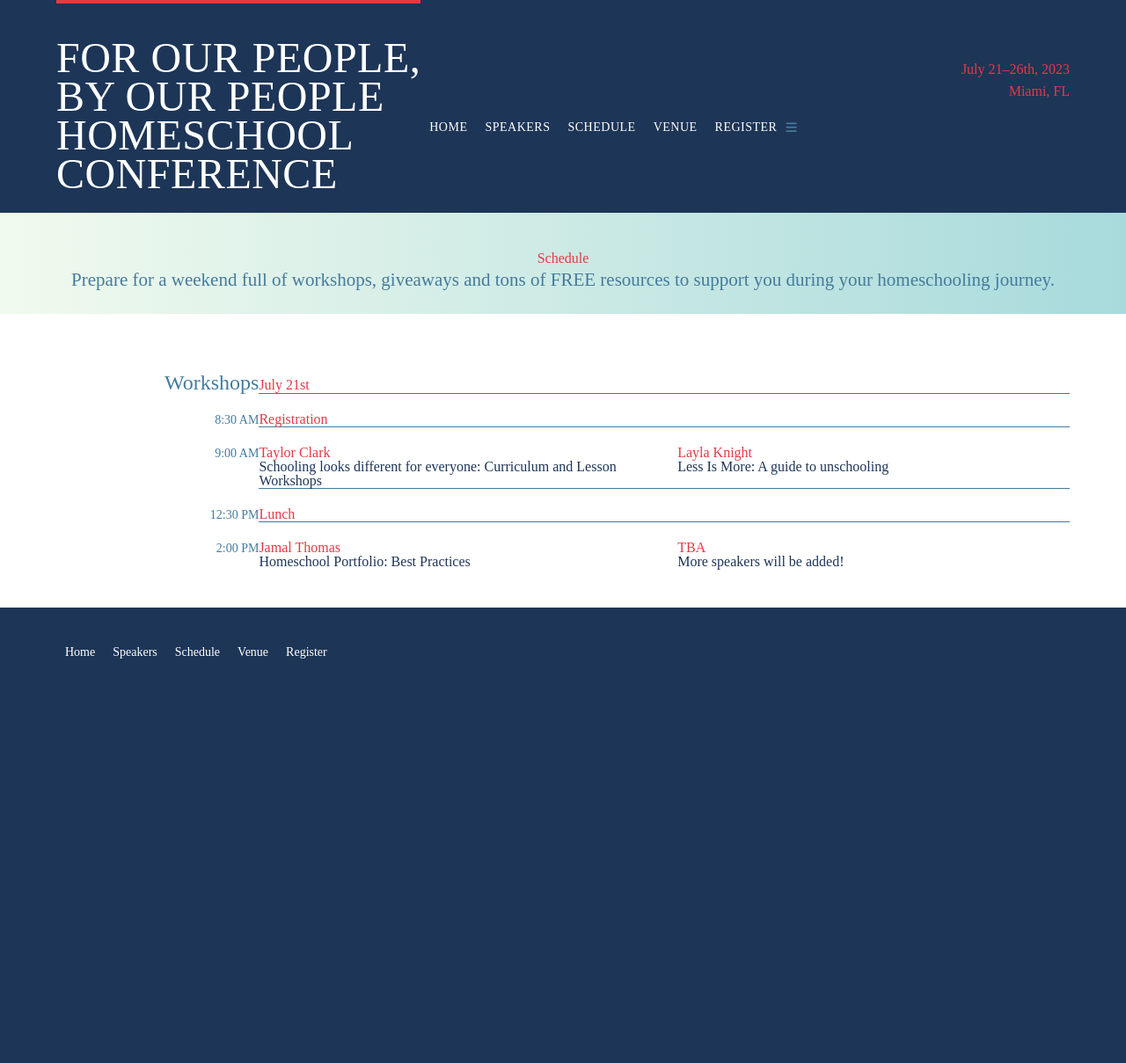
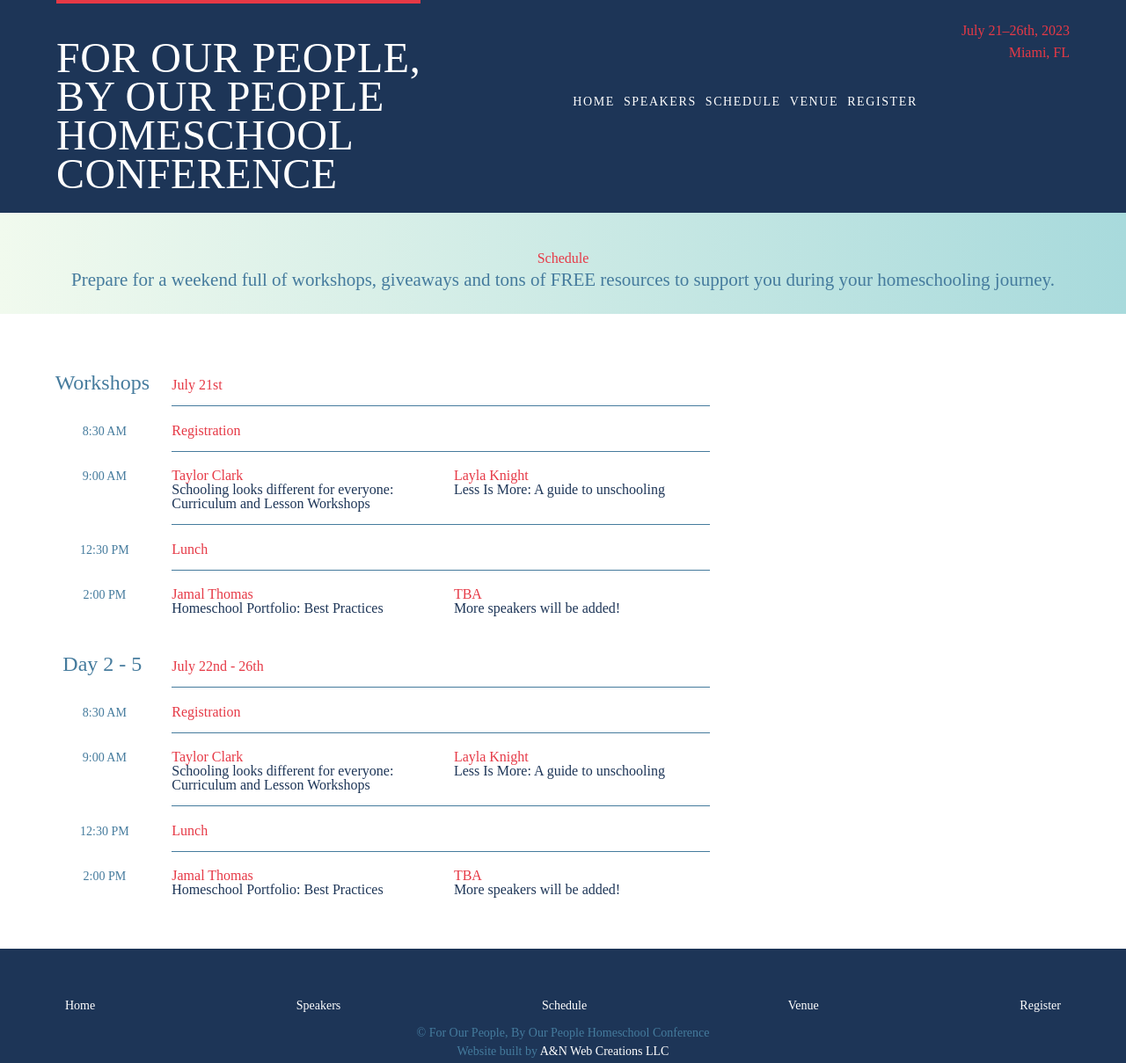
Before and after one commit to laav96/Homeschool-Conference-Web-App-, a plain HTML site: page schedule.html in a window 1280 px wide. Shown: the whole page at 88% size. Before the commit the page ends 800 px from the top, so only its background shows below. Drawn offline with Linux system fonts and the light colour scheme.

Commit message:
first commit

```diff
--- a/assets/stylesheets/main.css
+++ b/assets/stylesheets/main.css
@@ -1,52 +1,3 @@
-/* http://meyerweb.com/eric/tools/css/reset/
-   v2.0 | 20110126
-   License: none (public domain)
-*/
-
-html, body, div, span, applet, object, iframe,
-h1, h2, h3, h4, h5, h6, p, blockquote, pre,
-a, abbr, acronym, address, big, cite, code,
-del, dfn, em, img, ins, kbd, q, s, samp,
-small, strike, strong, sub, sup, tt, var,
-b, u, i, center,
-dl, dt, dd, ol, ul, li,
-fieldset, form, label, legend,
-table, caption, tbody, tfoot, thead, tr, th, td,
-article, aside, canvas, details, embed,
-figure, figcaption, footer, header, hgroup,
-menu, nav, output, ruby, section, summary,
-time, mark, audio, video {
-	margin: 0;
-	padding: 0;
-	border: 0;
-	font-size: 100%;
-	font: inherit;
-	vertical-align: baseline;
-}
-/* HTML5 display-role reset for older browsers */
-article, aside, details, figcaption, figure,
-footer, header, hgroup, menu, nav, section {
-	display: block;
-}
-body {
-	line-height: 1;
-}
-ol, ul {
-	list-style: none;
-}
-blockquote, q {
-	quotes: none;
-}
-blockquote:before, blockquote:after,
-q:before, q:after {
-	content: '';
-	content: none;
-}
-table {
-	border-collapse: collapse;
-	border-spacing: 0;
-}
-
 /*
   ========================================
   Custom styles
@@ -57,8 +8,6 @@ background: #1d3557;
 	color: #457b9d;
 	font: 300 16px/22px "Lato", "Open Sans", "Helvetica Neue", Helvetica, Arial, sans-serif;
 }
-
-
 
 /*
   ========================================
@@ -132,7 +81,7 @@ background: #1d3557;
 .row {
 	background: #fff;
 	width: 100%;
-	padding: 66px 0 44px 0;
+	padding: 4.125rem 0 2.75rem 0;
 }
 
 .row-alt {
@@ -140,7 +89,7 @@ background: #1d3557;
    background: -webkit-linear-gradient(to right, #f1faee, #a8dadc);
    background: -moz-linear-gradient(to right, #f1faee, #a8dadc);
    background: linear-gradient(to right, #f1faee, #a8dadc);
-   padding: 44px 0 22px 0;
+   padding: 2.75rem 0 1.375rem 0;
  }
 
 
@@ -149,37 +98,46 @@ background: #1d3557;
   Primary header
   ========================================
 */
+.header-section {
+	display: flex;
+	flex-direction: row;
+	flex-wrap: wrap;
+}
+.tagline, .logo {
+	flex: 0 0 25%;
+}
 
 .logo {
-	border-top: 4px solid #e63946;
-	padding: 40px 0 25px 0;
-  float: left;
+	border-top: 0.25rem solid #e63946;
+	padding: 2.5rem 0 1.563rem 0;
+  	float: left;
 	font-size: 3rem;
 	font-weight: 100;
-	letter-spacing: .5px;
-	line-height: 44px;
-	padding: 40px 0 22px 0;
+	letter-spacing: 0.031rem;
+	line-height: 2.75rem;
+	padding: 2.5rem 0 1.375rem 0;
 	text-transform: uppercase;
 }
 
 .tagline {
-	margin: 66px 0 22px 0;
+	margin: 1.375rem 0;
 	text-align: right;
-	line-height: 25px;
+	line-height: 1.563rem;
 }
 
 .primary-nav {
 	font-size: 0.875rem;
 	font-weight: 400;
-	letter-spacing: .5px;
+	letter-spacing: 0.1rem;
 	text-transform: uppercase;
 }
 
-.nav li {
+/* .nav li {
   display: inline-block;
   margin: 0 10px;
   vertical-align: top;
-}
+} */
+
 .nav li:last-child {
   margin-right: 0;
 }
@@ -191,21 +149,27 @@ background: #1d3557;
 */
 
 h1, h3, h4, h5, p {
-  margin-bottom: 22px;
+  margin-bottom: 1.375rem;
 }
 
 h1, h2, h3, h4 {
 	color: #e63946;
 }
 
-h1 {
-	font-size: 2.25rem;
-	line-height: 44px;
+/* h1 {
+	font-size: 3rem;
+	font-weight: 400;
+	line-height: 2.75rem;
+} */
+
+.content-title {
+	font-size: 1.2rem;
+	font-weight: 400;
 }
 
 h2 {
 	font-size: 1.5rem;
-	line-height: 44px;
+	line-height: 2.75rem;
 }
 
 h3 {
@@ -242,7 +206,7 @@ cite, em {
 }
 .lead p {
   font-size: 1.313rem;
-  line-height: 33px;
+  line-height: 2.063rem;
 }
 
 /*
@@ -265,7 +229,7 @@ a {
 }
 
 p a {
-	border-bottom: 1px solid #dfe2e5;
+	border-bottom: 0.063rem solid #dfe2e5;
 }
 
 .primary-header a,
@@ -284,19 +248,19 @@ p a {
 */
 
 .btn {
-  border-radius: 5px;
+  border-radius: 0.313rem;
 	color: #fff;
 	cursor: pointer;
   display: inline-block;
 	font-weight: 400;
-	letter-spacing: .5px;
+	letter-spacing: 0.031rem;
   margin: 0;
 	text-transform: uppercase;
 }
 
 .btn-alt {
   border: 1px solid #fff;
-  padding: 10px 30px;
+  padding: 0.625rem 1.875rem;
 }
 
 .btn-alt:hover {
@@ -307,7 +271,7 @@ p a {
 .btn-default {
 	border: 0;
 	background: #1d3557;
-	padding: 11px 30px;
+	padding: 0.688rem 1.875rem;
 	font-size: 0.875rem;
 }
 
@@ -323,8 +287,8 @@ p a {
 
 .hero {
 	color: #fff;
-	line-height: 44px;
-  padding: 22px 80px 66px 80px;
+	line-height: 2.75rem;
+  padding: 1.375rem 5rem 4.125rem 5rem;
 	text-align: center;
 }
 
@@ -339,7 +303,7 @@ p a {
 }
 
 .teaser img {
-	border-radius: 5px;
+	border-radius: 0.313rem;
 	display: block;
 	margin: 5% 0;
 	max-width: 100%;
@@ -362,17 +326,18 @@ p a {
 .primary-footer {
 	color: #457b9d;
 	font-size: 0.875rem;
-	padding-bottom: 44px;
-	padding-top: 44px;
+	padding-bottom: 2.75rem;
+	padding-top: 2.75rem;
+	text-align: center;
+	line-height: 1.5;
 }
 
-.primary-footer small {
+/* .primary-footer small {
   float: left;
-	font-weight: 400;
-}
+font-weight: 400;
+} */
 
-/*
-.footer-nav {
+/* .footer-nav {
 	display: flex;
 	justify-content: flex-end;
 } */
@@ -401,6 +366,18 @@ padding: 10px;
 margin-bottom: 44px;
 }
 
+.speaker p {
+	line-height: 1.75;
+}
+
+.speaker h5 {
+	padding-top: 1rem;
+}
+
+.speaker h2 {
+	font-size: 1.25rem;
+}
+
 .speaker-info img {
 	border-radius: 50%;
 	height: 130px;
@@ -416,28 +393,34 @@ margin-bottom: 44px;
 */
 
 table {
-	margin-bottom: 44px;
+	margin-bottom: 2.75rem;
 	width: 100%;
+	/* border-collapse: separate;
+	border-spacing: 0 15px; */
 }
 
 table:last-child {
 	margin-bottom: 0;
 }
 
-th,
-td {
-	padding-bottom: 22px;
-	vertical-align: top;
+.schedule-one {
+	margin-bottom: 1.75rem;
 }
 
 th {
-	padding-right: 45px;
-	text-align: right;
+	/* padding-right: 2.75rem; */
+	/* text-align: right; */
 	width: 20%;
 }
 
 td {
 	width: 40%;
+	padding-bottom: 1rem;
+	/* vertical-align: top; */
+}
+
+.table-container {
+	display: table-cell;
 }
 
 thead {
@@ -459,11 +442,11 @@ tbody th {
 
 tbody td {
 	border-top: 1px solid #457b9d;
-	padding-top: 21px;
+	padding: 10px 0;
 }
 
-tbody td:first-of-type {
-	padding-right: 15px;
+td:first-of-type {
+	padding: 0 0 15px;
 }
 
 tbody td:last-of-type {
@@ -486,45 +469,42 @@ table h4{
 .schedule-offset {
 	color: #e63946;
 }
+
+.schedule-title {
+	padding-right: 5px;
+}
 /*
   ========================================
   Navigation
   ========================================
 */
 
-.nav {
-  text-align: right;
+nav ul {
 	display: flex;
 	justify-content: space-between;
-	align-items: center;
+	align-content: flex-end;
 }
 
-.hamburger {
-	display: none;
+nav ul li {
+	display: inline-block;
 }
 
-/* .bar {
+nav ul li a {
 	display: block;
-	width: 25px;
-	height: 3px;
-	margin: 5px auto;
-	-webkit-transition: all 0.3s ease-in-out;
-	transition: all 0.3s ease-in-out;
-	background: white;
-} */
-
-.nav-menu {
-	display: flex;
-	justify-content: space-between;
-	align-items: center;
 }
 
+nav li {
+	flex-direction: row;
+}
 
 /*
   ========================================
   Venue
   ========================================
 */
+.venue {
+	line-height: 1.6;
+}
 
 .venue-theatre {
 	margin-bottom: 66px;
@@ -543,6 +523,16 @@ table h4{
   Register
   ========================================
 */
+.conference-info {
+line-height: 1.6;
+text-align: center;
+margin: auto;
+width: 50%;
+}
+
+.conference-info li {
+	list-style-position: inside;
+}
 
 .why-attend {
   list-style: square;
@@ -584,7 +574,86 @@ input, select, textarea {
   height: 10%;
 }
 
-/* Small Screens */
+/*---------------------------------
+MOBILE MENU STYLES
+-----------------------------------*/
+.nav-menu {
+	display: flex;
+	flex-wrap: wrap;
+	justify-content: space-between;
+	align-items: center;
+}
+
+.nav-menu li a{
+    display: block;
+    padding: 15px 5px;
+}
+
+.toggle {
+	order: 1;
+	font-size: 1.25rem;
+}
+
+.nav-item {
+	order: 3;
+	width: 100%;
+	text-align: center;
+	display: none;
+}
+
+.active .nav-item {
+	display: block;
+}
+
+/*---------------------------------
+TABLET MENU STYLES
+-----------------------------------*/
+@media all and (min-width: 700px){
+    .nav-menu {
+        justify-content: center;
+    }
+    .logo {
+        flex: 1;
+    }
+    .toggle {
+        flex: 1;
+        text-align: right;
+        order: 2;
+    }
+}
+
+@media only screen and (max-width:320px) {
+	.header-section {
+		  flex-direction: column;
+	}
+	.logo, .tagline {
+		flex: 0 0 100%;
+		}
+}
+
+/*---------------------------------
+DESKTOP MENU STYLES
+-----------------------------------*/
+@media all and (min-width: 960px){
+    .nav-menu {
+        align-items: flex-start;
+        flex-wrap: nowrap;
+        background: none;
+    }
+    .logo {
+        order: 0;
+    }
+    .nav-item {
+        order: 1;
+        position: relative;
+        display: block;
+        width: auto;
+    }
+    .toggle {
+        display: none;
+    }
+}
+
 @media all and (max-width: 700px) {
 .col-1-3 {
 	float: none;
@@ -596,7 +665,7 @@ input, select, textarea {
 }
 }
 
-@media only screen and (max-width: 768px) {
+/* @media only screen and (max-width: 768px) {
 	.nav-menu {
 		position: fixed;
 		left: -100%;
@@ -621,5 +690,4 @@ input, select, textarea {
 .hamburger {
 	display: block;
 	cursor: pointer;
-}
-}
+}*/
--- a/js/main.js
+++ b/js/main.js
@@ -1,3 +1,32 @@
+const toggle = document.querySelector(".toggle");
+const menu = document.querySelector(".nav-menu");
+const items = document.querySelectorAll(".nav-item");
+
+/* Toggle mobile menu */
+function toggleMenu(){
+    if (menu.classList.contains("active")){
+        menu.classList.remove("active");
+
+        // adds the menu (hamburger) icon
+        toggle.querySelector("a").innerHTML = "<i class='fas fa-bars'></i>";
+    } else{
+        menu.classList.add("active");
+
+        // adds the close (x) icon
+        toggle.querySelector("a").innerHTML = "<i class='fas fa-times'></i>";
+    }
+}
+
+/* Event listener */
+toggle.addEventListener("click", toggleMenu, false);
+for (let item of items){
+    if (item.querySelector(".submenu")){
+        item.addEventListener("click", toggleItem, false);
+    }
+        item.addEventListener("keypress", toggleItem, false);
+    }
+document.addEventListener("click", closeSubmenu, false);
+
 document.querySelector('#submit').addEventListener('onclick', myFunction )
 
 function myFunction() {
--- a/schedule.html
+++ b/schedule.html
@@ -30,11 +30,10 @@
         --><li class="nav-item"><a href="schedule.html" class="nav-link">Schedule</a></li><!--
         --><li class="nav-item"><a href="venue.html" class="nav-link">Venue</a></li><!--
         --><li class="nav-item"><a href="register.html" class="nav-link">Register</a></li>
+        <li class="toggle"><a href="#"><i class="fas fa-bars"></i></a></li>
+      </ul>
 
-        <i class="fa-solid fa-bars"></i>
-      </ul>
     </nav>
-
   </header>
 
 <section class="row-alt">
@@ -48,11 +47,11 @@
 </section>
 
 <section class="row">
-  <div class="container">
-    <table>
+  <div class="container table-container">
+    <table class="schedule-one">
       <thead>
 <tr>
-  <th scope="row">
+  <th class="schedule-title" scope="row">
     Workshops
   </th>
   <td class="schedule-offset" colspan="2">
@@ -116,26 +115,74 @@ Less Is More: A guide to unschooling
 
     <table>
       <thead>
-
+<tr>
+  <th class="schedule-title" scope="row">
+    Day 2 - 5
+  </th>
+  <td class="schedule-offset" colspan="2">
+    July 22nd - 26th
+  </td>
+</tr>
       </thead>
       <tbody>
-
-      </tbody>
-    </table>
-
-    <table>
-      <thead>
-
-      </thead>
-      <tbody>
-
+<tr>
+  <th scope="row">
+    <time datetime="08:30:00">8:30 AM</time>
+  </th>
+  <td class="schedule-offset" colspan="2">
+    Registration
+  </td>
+</tr>
+<tr>
+  <th scope="row">
+    <time datetime="09:00:00">9:00 AM</time>
+  </th>
+  <td>
+    <a href="speakers.html#shay-howe">
+<h4>Taylor Clark</h4>
+Schooling looks different for everyone: Curriculum and Lesson Workshops
+    </a>
+  </td>
+  <td>
+    <a href="speakers.html#chris-mills">
+<h4>Layla Knight</h4>
+Less Is More: A guide to unschooling
+      </a>
+  </td>
+</tr>
+<tr>
+  <th>
+    <time datetime="12:30:00">12:30 PM</time>
+  </th>
+  <td class="schedule-offset" colspan="2">
+    Lunch
+  </td>
+</tr>
+<tr>
+  <th scope="row">
+    <time datetime="14:00">2:00 PM</time>
+  </th>
+  <td>
+    <a href="speakers.html#tessa-harmon">
+      <h4>Jamal Thomas</h4>
+      Homeschool Portfolio: Best Practices
+    </a>
+  </td>
+  <td>
+    <a href="speakers.html#russ-unger">
+      <h4>TBA</h4>
+      More speakers will be added!
+    </a>
+  </td>
+</tr>
       </tbody>
     </table>
   </div>
 </section>
 
 <footer class="primary-footer container group">
-    <nav class="nav">
+
+  <nav class="footer-nav">
     <ul>
       <li><a href="index.html">Home</a></li><!--
       --><li><a href="speakers.html">Speakers</a></li><!--
@@ -144,6 +191,10 @@ Less Is More: A guide to unschooling
       --><li><a href="register.html">Register</a></li>
     </ul>
   </nav>
+       <small class="copyright">&copy; For Our People, By Our People Homeschool Conference</small><br>
+       <section> Website built by <a href="https://www.akeylavirgin.com">A&N Web Creations LLC</a></section>
+
+    </section>
 
 </footer>
 
```
Also changed, not shown: index.html (+11 -6 lines), register.html (+15 -18 lines), speakers.html (+9 -4 lines), venue.html (+14 -6 lines), 4 other files. Lines whose indentation alone changed are shown as unchanged.
